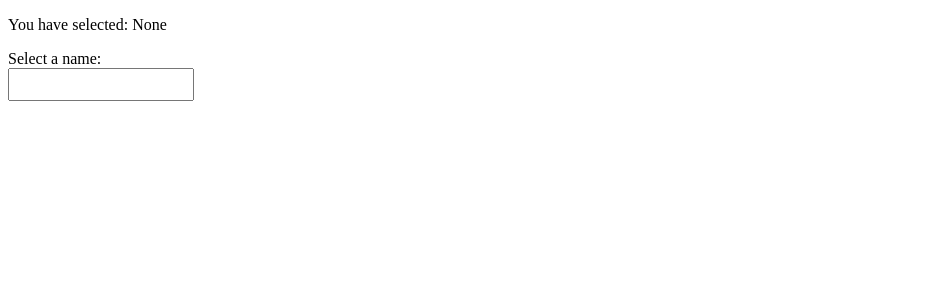
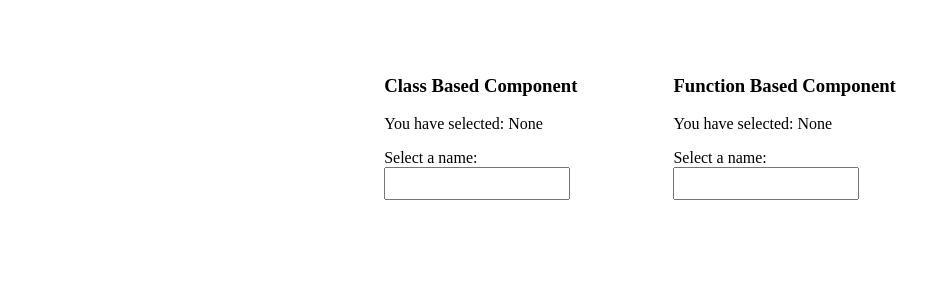
Before and after one commit to jee1mr/autocomplete, a React (Create React App) app: page / in a window 1280 px wide. Shown: the top 300 px of the page, without its empty margins (0-951 px from the left). Built offline with nearby package versions, Linux system fonts and the light colour scheme; what miragejs would draw is missing.

Commit message:
Handle outside click for FC

```diff
--- a/src/App.js
+++ b/src/App.js
@@ -2,53 +2,23 @@
 import React, { Component } from 'react';
 
 // App Imports
-import AutoComplete from 'modules/AutoComplete/AutoComplete';
-import { filterUsers } from './modules/AutoComplete/api/index';
+import ClassBased from 'modules/AutoComplete/examples/ClassBased';
+import FunctionBased from 'modules/AutoComplete/examples/FunctionBased';
+import './style.css';
 
 // Component
 export default class App extends Component {
   // Constructor
   constructor(props) {
     super(props);
-    this.state = {
-      selected: '',
-      suggestionList: [],
-    };
   }
-
-  // Handle Select
-  handleSelect = (value) => {
-    this.setState({
-      selected: value,
-      suggestionList: [],
-    });
-  };
-
-  // Fetch Suggestions
-  filterSuggestions = async (value) => {
-    try {
-      const data = await filterUsers(value);
-      if (data.data) {
-        this.setState({
-          suggestionList: data.data.map((item) => item.name),
-        });
-      }
-    } catch (error) {
-      console.error(error);
-    }
-  };
 
   // Render
   render() {
     return (
-      <div>
-        <p>You have selected: {this.state.selected ? this.state.selected : 'None'}</p>
-        <div>Select a name:</div>
-        <AutoComplete
-          suggestionList={this.state.suggestionList}
-          onSelect={this.handleSelect}
-          onChange={this.filterSuggestions}
-        />
+      <div className="container">
+        <ClassBased />
+        <FunctionBased />
       </div>
     );
   }
--- a/src/modules/AutoComplete/AutoComplete.js
+++ b/src/modules/AutoComplete/AutoComplete.js
@@ -32,7 +32,7 @@ class AutoComplete extends Component {
   handleClickOutside = (event) => {
     if (this.containerRef && !this.containerRef.current.contains(event.target)) {
       this.setState({
-        showSuggestions: false,
+        showSuggestions: false, // Hide suggestions when clicked outside
       });
     }
   };
--- a/src/modules/AutoComplete/AutoCompleteFC.js
+++ b/src/modules/AutoComplete/AutoCompleteFC.js
@@ -1,5 +1,5 @@
 // Imports
-import React, { useState } from 'react';
+import React, { useState, useRef, useEffect } from 'react';
 import PropTypes from 'prop-types';
 
 // App Imports
@@ -10,6 +10,27 @@ const AutoCompleteFC = ({ suggestionList, onChange, onSelect, limit }) => {
   // State
   const [value, setValue] = useState('');
   const [showSuggestions, setShowSuggestions] = useState(true);
+
+  // Refs
+  const containerRef = useRef();
+
+  // On Mount
+  useEffect(() => {
+    // Handle click outside
+    function handleClickOutside(event) {
+      if (containerRef && !containerRef.current.contains(event.target)) {
+        setShowSuggestions(false); // Hide suggestions when clicked outside
+      }
+    }
+
+    // Add event listener
+    document.addEventListener('mousedown', handleClickOutside);
+
+    return () => {
+      // Cleanup
+      document.removeEventListener('mousedown', handleClickOutside);
+    };
+  }, [containerRef]);
 
   // Handle select suggested text
   const handleSelect = (val) => {
@@ -34,7 +55,7 @@ const AutoCompleteFC = ({ suggestionList, onChange, onSelect, limit }) => {
   };
 
   return (
-    <div className="autoc-container">
+    <div className="autoc-container" ref={containerRef}>
       {/* Input Box */}
       <input
         id="autofc-val"
--- /dev/null
+++ b/src/modules/AutoComplete/examples/ClassBased.js
@@ -0,0 +1,58 @@
+// Imports
+import React, { Component } from 'react';
+
+// App Imports
+import { filterUsers } from 'modules/AutoComplete/api';
+import AutoComplete from 'modules/AutoComplete/AutoComplete';
+
+// Component
+class ClassBased extends Component {
+  // Constructor
+  constructor(props) {
+    super(props);
+    this.state = {
+      selected: '',
+      suggestionList: [],
+    };
+  }
+
+  // Handle Select
+  handleSelect = (value) => {
+    this.setState({
+      selected: value,
+      suggestionList: [],
+    });
+  };
+
+  // Fetch Suggestions
+  filterSuggestions = async (value) => {
+    try {
+      const data = await filterUsers(value);
+      if (data.data) {
+        this.setState({
+          suggestionList: data.data.map((item) => item.name),
+        });
+      }
+    } catch (error) {
+      console.error(error);
+    }
+  };
+
+  // Render
+  render() {
+    return (
+      <div>
+        <h3>Class Based Component</h3>
+        <p>You have selected: {this.state.selected ? this.state.selected : 'None'}</p>
+        <div>Select a name:</div>
+        <AutoComplete
+          suggestionList={this.state.suggestionList}
+          onSelect={this.handleSelect}
+          onChange={this.filterSuggestions}
+        />
+      </div>
+    );
+  }
+}
+
+export default ClassBased;
--- /dev/null
+++ b/src/modules/AutoComplete/examples/FunctionBased.js
@@ -0,0 +1,58 @@
+// Imports
+import React, { Component } from 'react';
+
+// App Imports
+import { filterUsers } from 'modules/AutoComplete/api';
+import AutoCompleteFC from 'modules/AutoComplete/AutoCompleteFC';
+
+// Component
+class FunctionBased extends Component {
+  // Constructor
+  constructor(props) {
+    super(props);
+    this.state = {
+      selected: '',
+      suggestionList: [],
+    };
+  }
+
+  // Handle Select
+  handleSelect = (value) => {
+    this.setState({
+      selected: value,
+      suggestionList: [],
+    });
+  };
+
+  // Fetch Suggestions
+  filterSuggestions = async (value) => {
+    try {
+      const data = await filterUsers(value);
+      if (data.data) {
+        this.setState({
+          suggestionList: data.data.map((item) => item.name),
+        });
+      }
+    } catch (error) {
+      console.error(error);
+    }
+  };
+
+  // Render
+  render() {
+    return (
+      <div>
+        <h3>Function Based Component</h3>
+        <p>You have selected: {this.state.selected ? this.state.selected : 'None'}</p>
+        <div>Select a name:</div>
+        <AutoCompleteFC
+          suggestionList={this.state.suggestionList}
+          onSelect={this.handleSelect}
+          onChange={this.filterSuggestions}
+        />
+      </div>
+    );
+  }
+}
+
+export default FunctionBased;
--- /dev/null
+++ b/src/style.css
@@ -0,0 +1,9 @@
+.container {
+    display: flex;
+    flex-direction: row;
+    justify-content: center;
+}
+
+.container > div {
+    margin: 3rem;
+  }
```
